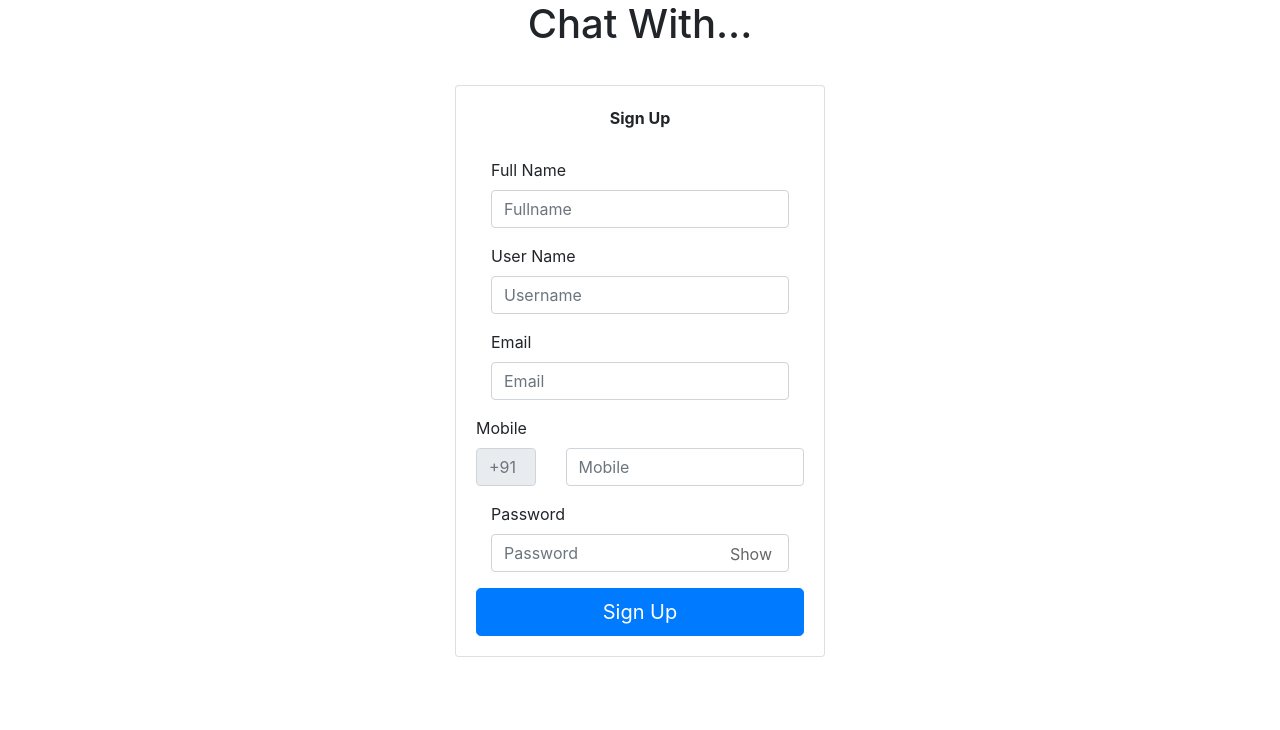
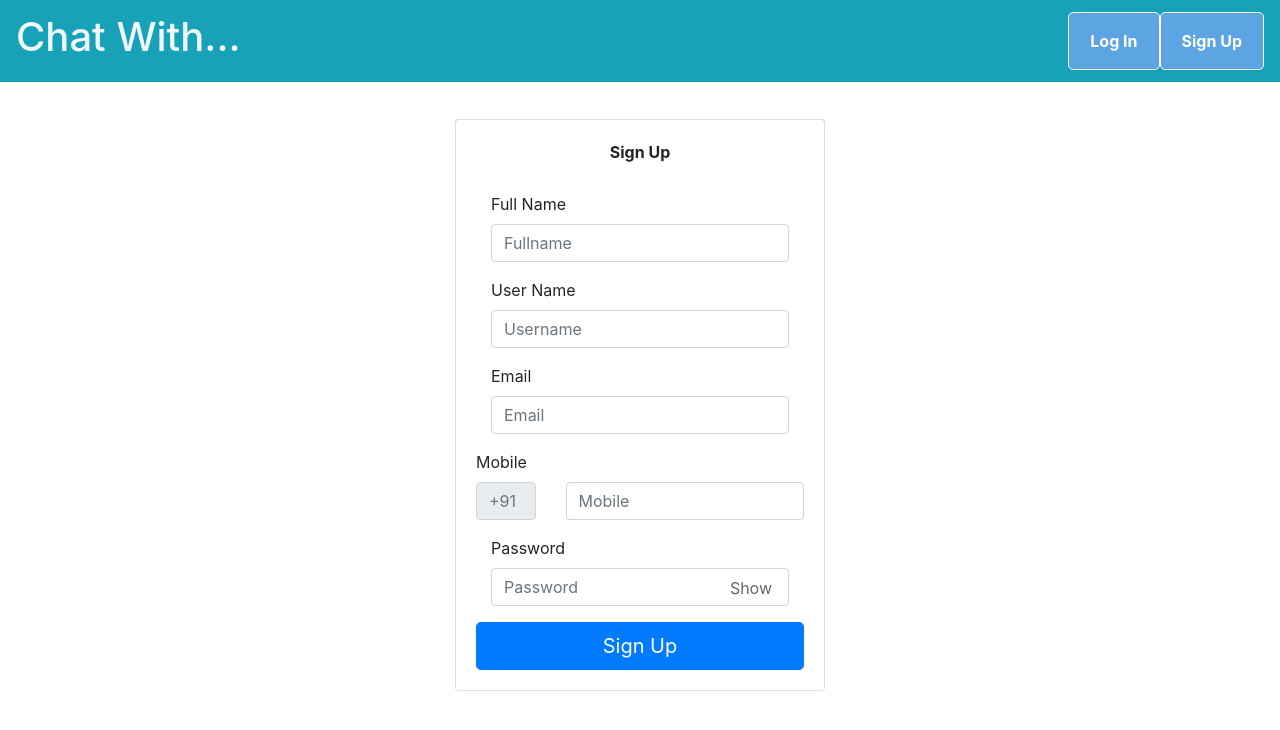
Before and after one commit to PriyomSaha/Chat-With, a React (Create React App) app: page /login in a window 1280 px wide. Shown: the top 730 px of the page. Built offline with nearby package versions, Linux system fonts and the light colour scheme.

Commit message:
24April,2020-11.57am

```diff
--- a/src/App.css
+++ b/src/App.css
@@ -10,6 +10,7 @@
     margin:2rem auto;
     height:100%;
     border-radius: 5px;
+    box-shadow: azure;
 }
 .label
 {
@@ -26,5 +27,8 @@
   z-index: 9999;
   user-select: none;
   cursor: pointer;
-
 }
+.logo
+{
+  color: aliceblue;
+}
--- a/src/App.js
+++ b/src/App.js
@@ -1,7 +1,7 @@
 import React from 'react';
 import './App.css';
 import Signup from './components/Signup'
-//import Header from './components/Header';
+import Header from './components/Header';
 import Home from './components/Home';
 import { BrowserRouter as Router, Switch, Route } from 'react-router-dom';
 
@@ -9,8 +9,8 @@ function App() {
   return (
     <Router>
       <div className="App">
-      <h1>Chat With...</h1>
-        <Route path='/' exact component={Signup} />
+      <Header />
+        <Route path='/' exact component={Home} />
         <Route path='/signup' component={Signup} />
         <Route path='/login' component={Signup} />
       </div>
--- a/src/components/Header.js
+++ b/src/components/Header.js
@@ -1,27 +1,65 @@
-import React, { useState } from 'react';
-import { Collapse ,NavbarToggler,Row, Col}
-    from 'reactstrap';
-    import "bootstrap/dist/css/bootstrap.css";
-const Example = (props) => {
-    const [collapsed, setCollapsed] = useState(true);
+import React, { Component } from 'react'
+import { Link } from 'react-router-dom'
+import {
+    Collapse,
+    Navbar,
+    NavbarToggler,
+    NavbarBrand,
+    Nav,
+    NavItem,
+    NavLink,
+    UncontrolledDropdown,
+    DropdownToggle,
+    DropdownMenu,
+    DropdownItem
+} from 'reactstrap';
+class Header extends Component {
+    constructor(props) {
+        super(props);
 
-    const toggleNavbar = () => setCollapsed(!collapsed);
-
-    return (
-
-        <Row >
-            <Col xs="6">
-                <h1>Chat With...</h1>
-            </Col>
-
-            <Col xs="6">
-            <Collapse>
-                <NavbarToggler  className="mr-2"/>
-             </Collapse>
-            </Col>
-        </Row>
-
-    );
+        this.toggle = this.toggle.bind(this);
+        this.state = {
+            isOpen: false,
+            navCollapsed: true,
+            showNavbar: false
+        };
+    }
+    toggle() {
+        this.setState({
+            isOpen: !this.state.isOpen
+        });
+    }
+    render() {
+        const { navCollapsed } = this.state
+        const design = {
+            color: 'white',
+            width:'100%',
+            background: 'rgb(93, 164, 226)',
+            borderRadius: '5px',
+            padding: '2vh',
+            fontWeight: 'bold',
+            textDecoration: 'none',
+            marginRight:'10px',
+            border:'1px solid white'
+        };
+        return (
+            <div>
+                <Navbar color="info" light expand="md">
+                    <NavbarBrand><h1 className="logo">Chat With...</h1></NavbarBrand>
+                    <NavbarToggler onClick={this.toggle} />
+                    <Collapse isOpen={this.state.isOpen} navbar>
+                        <Nav className="ml-auto headerButtons" navbar>
+                            <NavItem>
+                                <NavLink href="/login" style={design}>Log In</NavLink>
+                            </NavItem>
+                            <NavItem>
+                                <NavLink href="/Signup" style={design}>Sign Up</NavLink>
+                            </NavItem>
+                        </Nav>
+                    </Collapse>
+                </Navbar>
+            </div>
+        )
+    }
 }
-
-export default Example;
+export default Header
```
